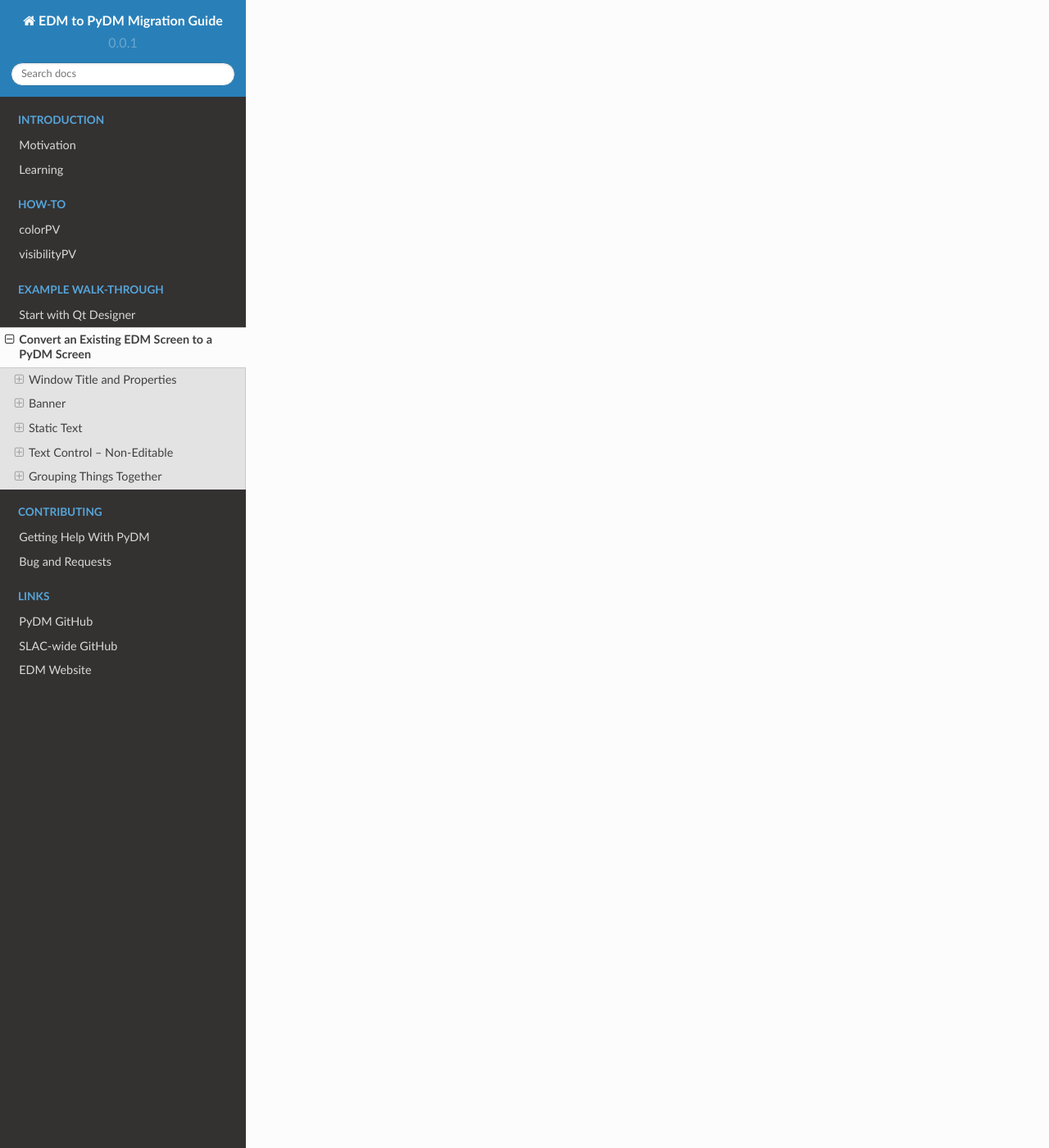
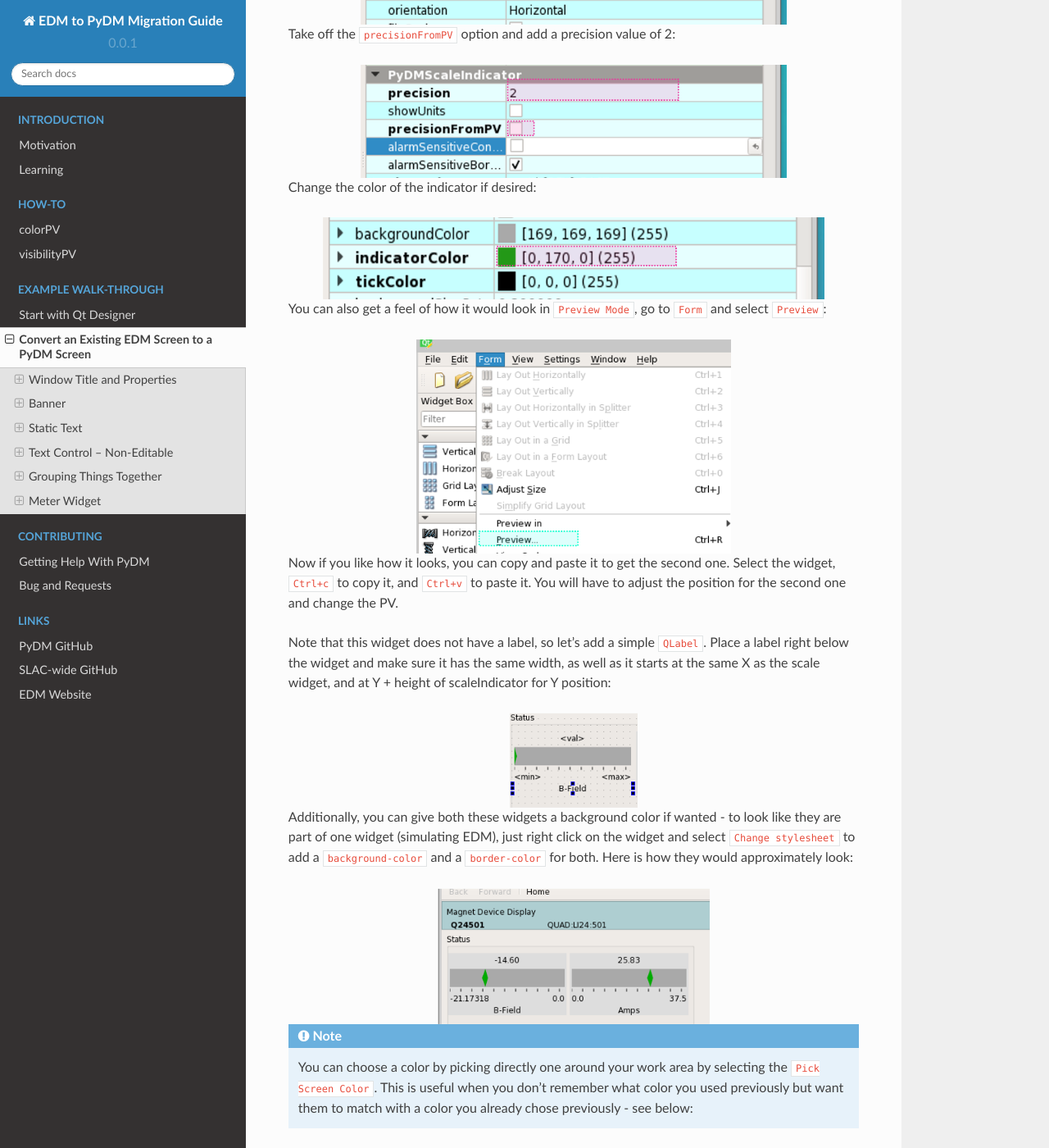
Before and after one commit to slaclab/edm2pydm, a Sphinx documentation site: the page built from docs/source/example-walk-through/convert_existing_edm.rst, in a window 1280 px wide and 1400 px high, scrolled down 18437 px. Shown: the whole window at 82% size. Built offline with Sphinx 7.4.7 and the Read the Docs theme 2.0.0, drawn with Linux system fonts in a browser that asks for light colours; some of the changed text lies outside the part shown.

Commit message:
DOC: add meter - scale indicator documentation

```diff
--- a/docs/source/example-walk-through/convert_existing_edm.rst
+++ b/docs/source/example-walk-through/convert_existing_edm.rst
@@ -404,3 +404,67 @@
    	.. image:: /_static/example-walk-through/pydm/group_with_frame.PNG
 	   :scale: 100 %
    	   :align: center
+
+
+Meter Widget
+########################
+EDM
+****
+.. image::  /_static/example-walk-through/edm/meter_widget.png
+   :scale: 80 %
+   :align: center
+
+PyDM:
+*****
+In PyDM we do not have a ``Meter`` Widget - we have a similar widget we can use, but the design is a bit different, in the sense that it is not circular, here we can use a ``PyDMScaleIndicator`` widget:
+
+.. image::  /_static/example-walk-through/pydm/scale_indicator.png
+   :scale: 80 %
+   :align: center
+
+Change the dimensions and properties as we previously did with other widgets, add PV:
+
+.. image::  /_static/example-walk-through/pydm/scale_indicator_pv.png
+   :scale: 80 %
+   :align: center
+
+Take off the ``precisionFromPV`` option and add a precision value of 2:
+
+.. image::  /_static/example-walk-through/pydm/scale_indicator_precision.png
+   :scale: 80 %
+   :align: center
+
+Change the color of the indicator if desired:
+
+.. image::  /_static/example-walk-through/pydm/scale_indicator_color.png
+   :scale: 80 %
+   :align: center
+
+You can also get a feel of how it would look in ``Preview Mode``, go to ``Form`` and select ``Preview``:
+
+.. image::  /_static/example-walk-through/pydm/preview_mode.png
+   :scale: 80 %
+   :align: center
+
+Now if you like how it looks, you can copy and paste it to get the second one.
+Select the widget, ``Ctrl+c`` to copy it, and ``Ctrl+v`` to paste it. You will have to adjust the position for the second one and change the PV.
+
+Note that this widget does not have a label, so let’s add a simple ``QLabel``. Place a label right below the widget and make sure it has the same width, as well as it starts at the same X as the scale widget, and at Y + height of scaleIndicator for Y position:
+
+.. image::  /_static/example-walk-through/pydm/scale_indicator_label.png
+   :scale: 80 %
+   :align: center
+
+Additionally, you can give both these widgets a background color if wanted - to look like they are part of one widget (simulating EDM), just right click on the widget and select ``Change stylesheet`` to add a ``background-color`` and a ``border-color`` for both. Here is how they would approximately look:
+
+.. image::  /_static/example-walk-through/pydm/scale_indicator_grey.png
+   :scale: 80 %
+   :align: center
+
+.. note::
+
+	You can choose a color by picking directly one around your work area by selecting the ``Pick Screen Color``. This is useful when you don’t remember what color you used previously but want them to match with a color you already chose previously - see below:
+
+.. image::  /_static/example-walk-through/pydm/pick_screen_color.png
+   :scale: 80 %
+   :align: center
```
Also changed, not shown: docs/source/_static/example-walk-through/edm/meter_widget.png (added), docs/source/_static/example-walk-through/pydm/pick_screen_color.png (added), docs/source/_static/example-walk-through/pydm/preview_mode.png (added), docs/source/_static/example-walk-through/pydm/scale_indicator.png (added), docs/source/_static/example-walk-through/pydm/scale_indicator_color.png (added), docs/source/_static/example-walk-through/pydm/scale_indicator_grey.png (added), docs/source/_static/example-walk-through/pydm/scale_indicator_label.png (added), docs/source/_static/example-walk-through/pydm/scale_indicator_precision.png (added), docs/source/_static/example-walk-through/pydm/scale_indicator_pv.png (added).
